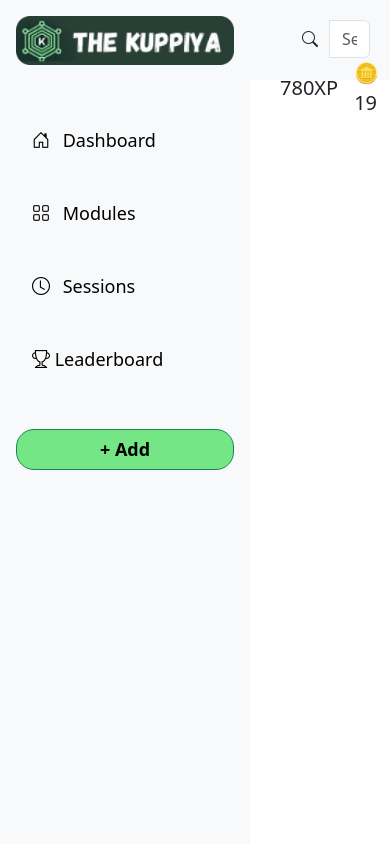
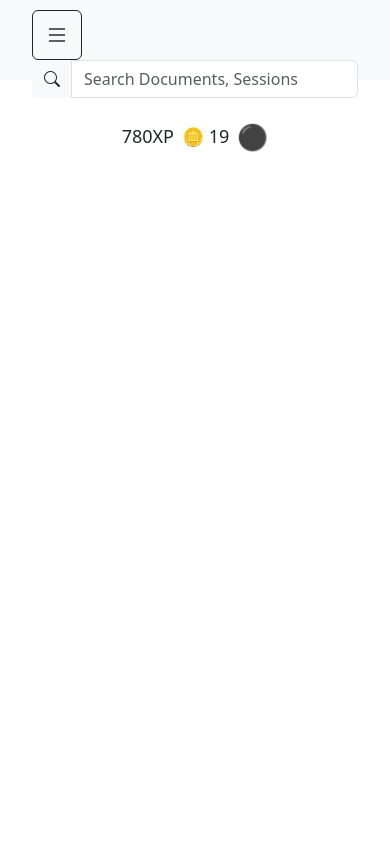
Before and after one commit to RahulJAY03/Computing-Group-Project, a PHP site: page /pages/index.php in a window 390 px wide. Run offline with PHP 8.4, Linux system fonts and the light colour scheme.

Commit message:
responsive kra

```diff
--- a/assets/css/style.css
+++ b/assets/css/style.css
@@ -1,13 +1,17 @@
-/* Sidebar */
 .sidebar {
     width: 323px;
     height: 100vh;
-    background: #5C5458;
-    opacity: 0.03;
+    background: #f8f9fa; /* Light background */
     padding: 20px;
     position: fixed;
+    left: 0;
+    top: 0;
+    z-index: 1050; /* Increase z-index to ensure it's above everything */
     transition: transform 0.3s ease;
+
+    opacity: 1 !important; /* Ensure the sidebar is fully visible */
 }
+
 
 /* Logo */
 .logo img {
@@ -62,43 +66,45 @@
 
 /* Navbar */
 .navbar {
-    width: calc(100% - 323px);
-    height: 126px;
-    position: fixed;
-    right: 0;
-    background: white;
-    display: flex;
-    align-items: center;
-    padding: 20px;
-    justify-content: space-between;
+    height: 80px; /* Reduced height */
+    padding: 10px 20px; /* Adjusted padding */
+    align-items: center; /* Vertically center content */
 }
 
-/* Search Bar */
-.search-bar {
-    width: 50%;
-    padding: 10px;
-    border-radius: 8px;
-    border: 1px solid #ccc;
+.navbar .container-fluid {
+    display: flex;
+    flex-wrap: wrap; /* Allow wrapping on smaller screens */
+    justify-content: space-between; /* Distribute space between elements */
+    align-items: center; /* Vertically align items */
 }
 
-/* Nav Icons */
-.nav-icons {
-    display: flex;
-    align-items: center;
-    gap: 20px;
+.navbar .input-group {
+    margin-left: 0; /* Remove left margin */
+    width: auto; /* Adjust width as needed */
+    flex-grow: 1; /* Allow search bar to grow */
+    margin-bottom: 10px; /* Add margin bottom for smaller screens */
 }
 
-.xp {
-    font-weight: bold;
-    background: gold;
-    padding: 5px 10px;
-    border-radius: 8px;
+.navbar .d-flex {
+    margin-left: 0; /* Remove left margin */
+    margin-top: 10px; /* Add margin top for smaller screens */
 }
 
-.coins {
-    font-weight: bold;
+/* Media query for smaller screens */
+@media (max-width: 768px) { /* Adjust breakpoint as needed */
+    .navbar .input-group {
+        order: 2; /* Place search bar after the hamburger menu */
+        width: 100%; /* Make search bar full width */
+    }
+    .navbar .d-flex {
+        order: 3; /* Place XP, coins, and profile after search bar */
+        justify-content: center; /* Center the items */
+        width: 100%; /* Make them full width */
+    }
+    .navbar-expand-lg .navbar-toggler {
+        margin-right: auto; /* Move the toggler to the left */
+    }
 }
-
 /* Responsive - Hamburger */
 .hamburger {
     display: none;
@@ -107,9 +113,9 @@
 }
 
 /* Mobile View */
-@media (max-width: 768px) {
+@media (max-width: 992px) {
     .sidebar {
-        transform: translateX(-100%);
+        display: none; /* Hide the fixed sidebar on smaller screens */
     }
 
     .hamburger {
@@ -119,11 +125,17 @@
         left: 20px;
     }
 
-    .sidebar.open {
-        transform: translateX(0);
-    }
-
     .navbar {
         width: 100%;
     }
 }
+
+/* Sidebar Hover Effect */
+.nav-link {
+    transition: background-color 0.3s ease, border-radius 0.3s ease;
+}
+
+.nav-link:hover {
+    background-color: #D8FFDE;
+    border-radius: 10px;
+}
--- a/includes/navbar.php
+++ b/includes/navbar.php
@@ -1,17 +1,19 @@
-<nav class="navbar navbar-expand-lg navbar-light bg-light" style="margin-left: 240px; width: calc(100% - 240px); height:80px;">
-    <div class="input-group" style="max-width: 600px; margin-left: 30px;">
-        <!-- Search Icon inside the Input Group -->
-        <span class="input-group-text bg-light border-0">
-            <i class="bi bi-search"></i> <!-- Bootstrap search icon -->
-        </span>
-        <!-- Input Field with Placeholder -->
-        <input type="text" class="form-control" placeholder="Search Documents, Sessions">
-    </div>
+<nav class="navbar navbar-expand-lg navbar-light bg-light" style="height:80px;">
+    <div class="container-fluid">
+        <button class="btn btn-outline-dark d-lg-none" type="button" data-bs-toggle="offcanvas" data-bs-target="#sidebarMenu">
+            <i class="bi bi-list" style="font-size: 24px;"></i>
+        </button>
 
-    <!-- Items Section (XP, currency, profile icon) -->
-    <div class="d-flex align-items-center" style="margin-left: 20px;">
-        <span class="me-3" style="font-size: 20px;">780XP</span> <!-- Increased font-size -->
-        <span class="me-3" style="font-size: 20px;">🪙 19</span> <!-- Increased font-size -->
-        <span class="profile-icon" style="font-size: 25px;">⚫</span> <!-- Increased font-size -->
+        <div class="input-group me-auto" style="max-width: 400px;"> <span class="input-group-text bg-light border-0">
+                <i class="bi bi-search"></i>
+            </span>
+            <input type="text" class="form-control" placeholder="Search Documents, Sessions">
+        </div>
+
+        <div class="d-flex align-items-center">
+            <span class="me-2" style="font-size: 18px;">780XP</span>
+            <span class="me-2" style="font-size: 18px;">🪙 19</span>
+            <span class="profile-icon" style="font-size: 25px;">⚫</span>
+        </div>
     </div>
 </nav>
--- a/includes/sidebar.php
+++ b/includes/sidebar.php
@@ -1,38 +1,72 @@
-<div class="d-flex flex-column bg-light text-white p-3" style="width: 250px; height: 100vh; position: fixed;">
+<!-- Sidebar - Visible on larger screens -->
+<div class="d-none d-lg-block bg-light text-black sidebar">
+    <div class="offcanvas-body d-flex flex-column p-3">
         <!-- Logo -->
         <div class="mb-4">
             <img src="../assets/images/The Kuppiya 1.png" alt="Logo" class="img-fluid">
         </div>
 
         <!-- Sidebar Menu -->
-    <div class="nav flex-column" style="gap: 30px; padding-top:30px; font-size:18px;">
+        <div class="nav flex-column gap-3" style="font-size: 18px;">
             <a href="#" class="nav-link text-black active">
-            <i class="bi bi-house-door" style="margin-right: 8px;"></i> Dashboard
+                <i class="bi bi-house-door me-2"></i> Dashboard
             </a>
             <a href="#" class="nav-link text-black">
-            <i class="bi bi-grid" style="margin-right: 8px;"></i> Modules
+                <i class="bi bi-grid me-2"></i> Modules
             </a>
             <a href="#" class="nav-link text-black">
-            <i class="bi bi-clock" style="margin-right: 8px;"></i> Sessions
+                <i class="bi bi-clock me-2"></i> Sessions
             </a>
             <a href="#" class="nav-link text-black">
-            <i class="bi bi-trophy" ></i> Leaderboard
+                <i class="bi bi-trophy me-2"></i> Leaderboard
             </a>
-
         </div>
 
-    <!-- CSS for hover effect -->
-    <style>
-        .nav-link {
-            transition: background-color 0.3s ease, border-radius 0.3s ease;
-        }
+        <!-- Add Button -->
+        <button class="btn btn-success mt-5 w-100"
+            style="font-size: 18px; background-color: #74E685; color: black; font-weight: bold; border-radius: 18px;"
+            onmouseover="this.style.backgroundColor='#62d677'"
+            onmouseout="this.style.backgroundColor='#74E685'">
+            + Add
+        </button>
+    </div>
+</div>
 
-        .nav-link:hover {
-            background-color: #D8FFDE;
-            border-radius: 10px;
-        }
-    </style>
+<!-- Sidebar - Offcanvas for smaller screens -->
+<div class="offcanvas offcanvas-start bg-light text-black" tabindex="-1" id="sidebarMenu">
+    <div class="offcanvas-header">
+        <!-- Close Button -->
+        <button type="button" class="btn-close text-reset" data-bs-dismiss="offcanvas"></button>
+    </div>
 
+    <div class="offcanvas-body d-flex flex-column p-3">
+        <!-- Logo -->
+        <div class="mb-4">
+            <img src="../assets/images/The Kuppiya 1.png" alt="Logo" class="img-fluid">
+        </div>
+
+        <!-- Sidebar Menu -->
+        <div class="nav flex-column gap-3" style="font-size: 18px;">
+            <a href="#" class="nav-link text-black active">
+                <i class="bi bi-house-door me-2"></i> Dashboard
+            </a>
+            <a href="#" class="nav-link text-black">
+                <i class="bi bi-grid me-2"></i> Modules
+            </a>
+            <a href="#" class="nav-link text-black">
+                <i class="bi bi-clock me-2"></i> Sessions
+            </a>
+            <a href="#" class="nav-link text-black">
+                <i class="bi bi-trophy me-2"></i> Leaderboard
+            </a>
+        </div>
 
         <!-- Add Button -->
-<button class="btn btn-success mt-5" style="font-size:18px; background-color:#74E685; color:black; font-weight:bold; border-radius: 18px;" onmouseover="this.style.backgroundColor='#62d677'" onmouseout="this.style.backgroundColor='#74E685'">+ Add</button>
+        <button class="btn btn-success mt-5 w-100"
+            style="font-size: 18px; background-color: #74E685; color: black; font-weight: bold; border-radius: 18px;"
+            onmouseover="this.style.backgroundColor='#62d677'"
+            onmouseout="this.style.backgroundColor='#74E685'">
+            + Add
+        </button>
+    </div>
+</div>
```
Lines whose indentation alone changed are shown as unchanged.
